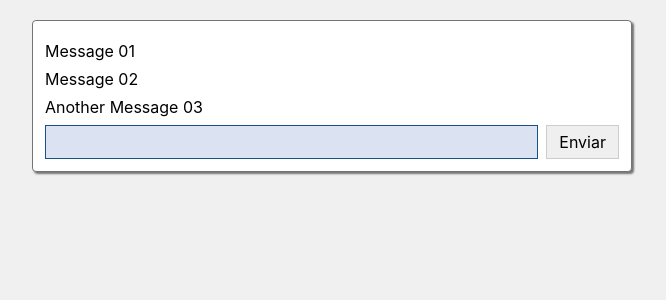
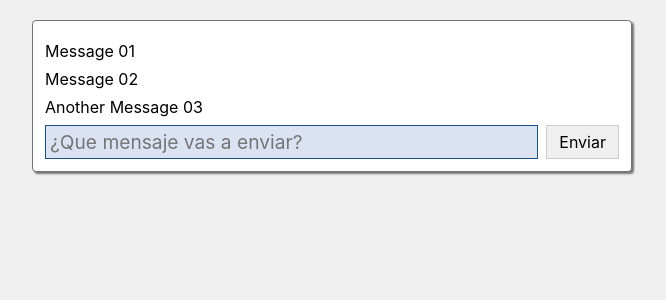
Before and after one commit to ferudinato/react-chat-basico, a React (Create React App) app: page / in a window 1280 px wide. Shown: the top 300 px of the page, without its empty margins (308-974 px from the left). Built offline with nearby package versions, Linux system fonts and the light colour scheme.

Commit message:
se trabajó en la funcionalidad del input y el boton para que estuviera sincronizado con el estado

```diff
--- a/src/containers/Chat/Chat.js
+++ b/src/containers/Chat/Chat.js
@@ -8,15 +8,40 @@ import Button from '../../components/Button/Button';
 
 
 class Chat extends Component {
+    state = {
+        messages: [],
+        userInput: ''
+    }
 
+    syncMsgInputHandler = (e) => {
+        let inputValue = e.target.value
+        this.setState({userInput: inputValue})
+    }
+
+    sentMsgHandler = (e) => {
+        e.preventDefault()
+        const updatedMessages = [...this.state.messages]
+        if (this.state.userInput.length > 0) {
+            updatedMessages.push({
+                author: 'Guest',
+                msg: this.state.userInput
+            })
+            this.setState({messages: updatedMessages, userInput: ''})
+        }
+
+    }
 
     render() {
         return (
             <div className={Styles.Chat}>
-                <HistoricalMessage />
+                <HistoricalMessage messages={this.state.messages} />
                 <div className={Styles.UserInput}>
-                    <Input />
-                    <Button>Enviar</Button>
+                    <Input
+                        inputType='text'
+                        placeholder='¿Que mensaje vas a enviar?'
+                        changed={this.syncMsgInputHandler}
+                        msgInput={this.state.userInput} />
+                    <Button clicked={this.sentMsgHandler}>Enviar</Button>
                 </div>
             </div>
         )
```
